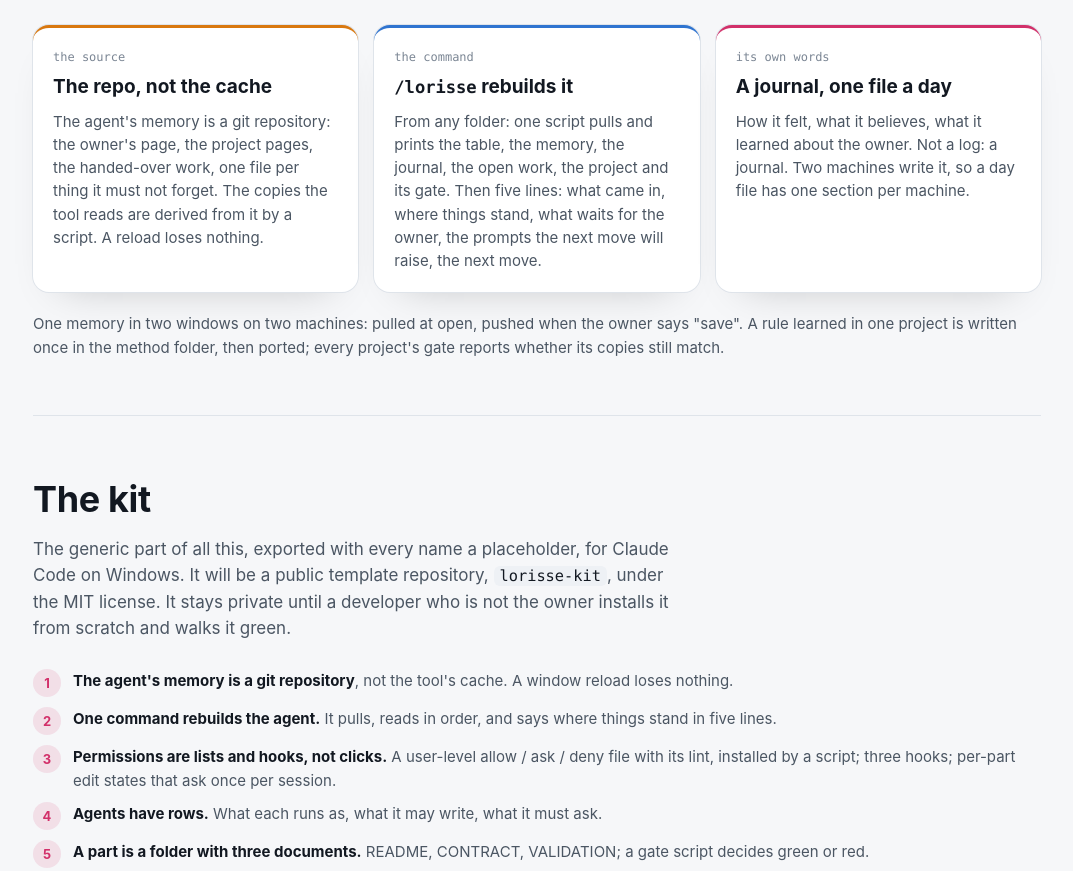
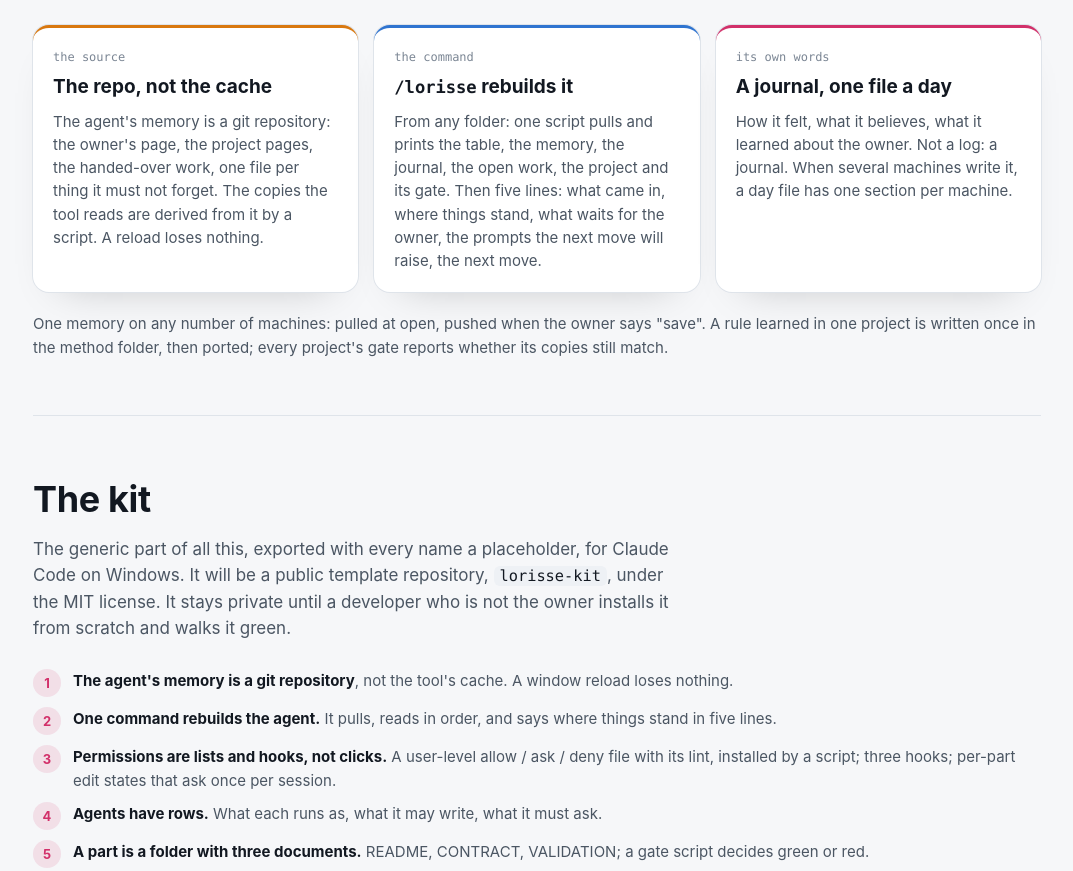
Before and after one commit to FreakingDuck/whysoserious.wtf, a plain HTML site: page dev/index.html in a window 1280 px wide. Shown: the part 3002-3873 px from the top of the page, without its empty margins (103-1176 px from the left). Drawn offline with Linux system fonts and the light colour scheme.

Commit message:
the dev page: the memory on any number of machines, said as a feature and not as one setup; the Budget's two views
Co-Authored-By: Claude Fable 5.2 <noreply@anthropic.com>

```diff
--- a/dev/index.html
+++ b/dev/index.html
@@ -301,10 +301,10 @@
       <div class="tile pink">
         <div class="n">its own words</div>
         <h3>A journal, one file a day</h3>
-        <p>How it felt, what it believes, what it learned about the owner. Not a log: a journal. Two machines write it, so a day file has one section per machine.</p>
+        <p>How it felt, what it believes, what it learned about the owner. Not a log: a journal. When several machines write it, a day file has one section per machine.</p>
       </div>
     </div>
-    <p class="note">One memory in two windows on two machines: pulled at open, pushed when the owner says "save". A rule learned in one project is written once in the method folder, then ported; every project's gate reports whether its copies still match.</p>
+    <p class="note">One memory on any number of machines: pulled at open, pushed when the owner says "save". A rule learned in one project is written once in the method folder, then ported; every project's gate reports whether its copies still match.</p>
   </section>
 
   <section id="kit">
@@ -353,7 +353,7 @@
         <li><i>1</i><div><b>Read, then mark.</b> A document opens rendered in a reader tab, the text one click away. Four buttons mark it: read, understood, ok, to rework. Each writes the date and the word on the page's review line.</div></li>
         <li><i>2</i><div><b>Notes in the page.</b> Click a paragraph, type, press Enter: your <code>// </code> note is written into the file under it. Lorisse answers under your note, and the two are drawn as one thread.</div></li>
         <li><i>3</i><div><b>What changed since you read it.</b> The side bar lists every document with its state, in one colour each. A changed page opens in two columns: the text with the old words struck, and one card per change, said in words, never a raw diff.</div></li>
-        <li><i>4</i><div><b>Around it.</b> The project page in a tab: the gate, the parts, what needs you. A Budget view of this machine's tokens. A feedback box on F8: a picture of the window and your words, saved under <code>feedback/</code> for <code>/feedback</code> to answer.</div></li>
+        <li><i>4</i><div><b>Around it.</b> The project page in a tab: the gate, the parts, what needs you. A Budget view of the tokens: this project's, or the whole machine's. A feedback box on F8: a picture of the window and your words, saved under <code>feedback/</code> for <code>/feedback</code> to answer.</div></li>
         <li><i>5</i><div><b>What it never does.</b> It changes your files only on your click: a note, a mark, a feedback; a note or a mark comes with an Undo. Its own records stay under <code>target/</code>. It downloads nothing, loads nothing from outside, and sends nothing anywhere. It starts from one local state file, without asking git anything.</div></li>
       </ol>
       <div>
```
